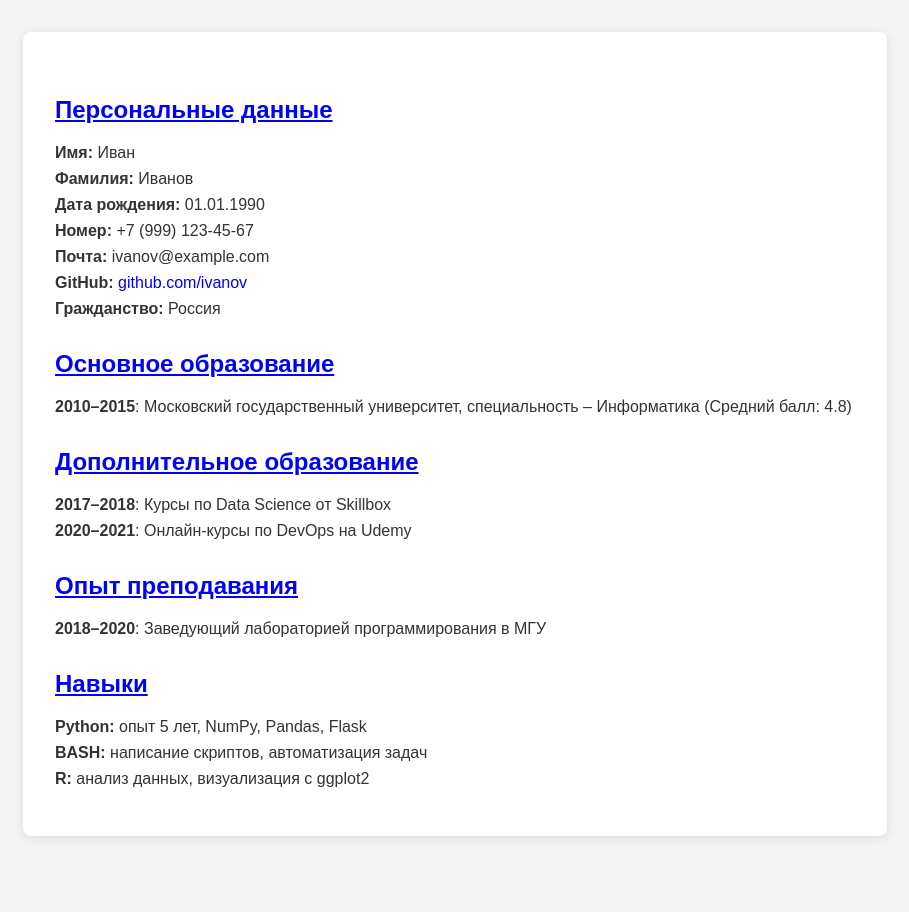
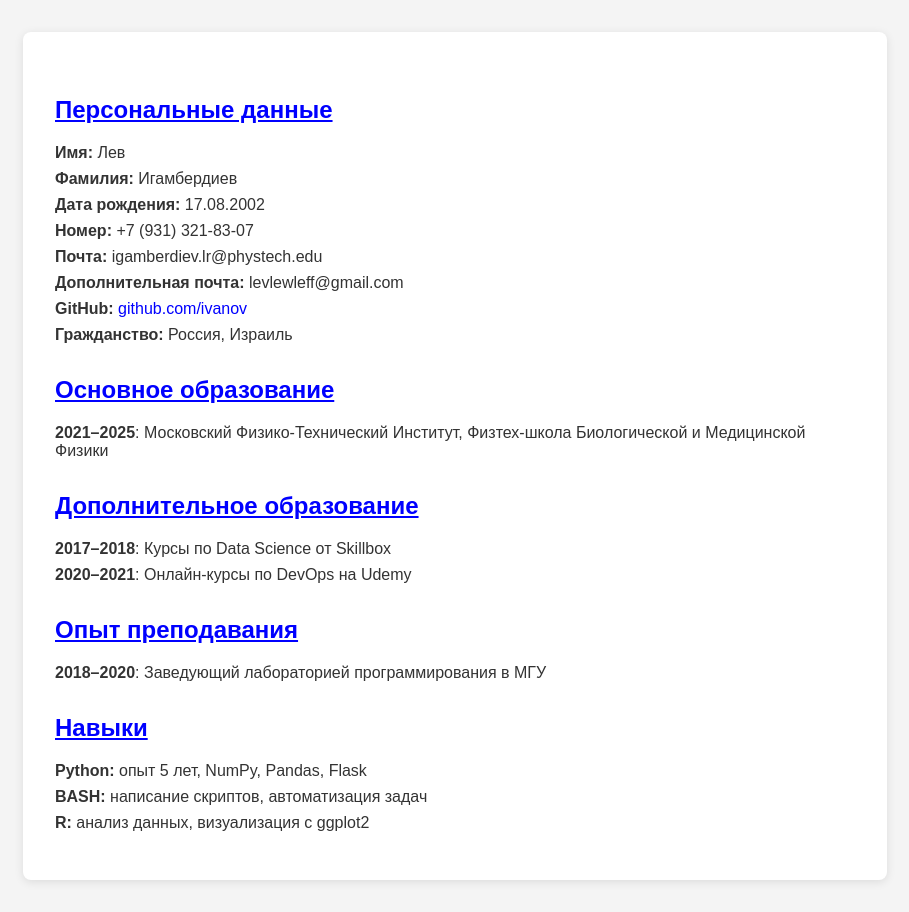
Before and after one commit to LeviusBI/CV, a plain HTML site: page index.html in a window 1280 px wide. Shown: the whole page, without its empty margins (185-1094 px from the left). Before the commit the page ends 868 px from the top, so only its background shows below. Drawn offline with Linux system fonts and the light colour scheme.

Commit message:
Update index.html

```diff
--- a/index.html
+++ b/index.html
@@ -11,18 +11,19 @@
 
     <h2 class="section-title">Персональные данные</h2>
     <ul>
-      <li><strong>Имя:</strong> Иван</li>
-      <li><strong>Фамилия:</strong> Иванов</li>
-      <li><strong>Дата рождения:</strong> 01.01.1990</li>
-      <li><strong>Номер:</strong> +7 (999) 123-45-67</li>
-      <li><strong>Почта:</strong> ivanov@example.com</li>
+      <li><strong>Имя:</strong> Лев</li>
+      <li><strong>Фамилия:</strong> Игамбердиев</li>
+      <li><strong>Дата рождения:</strong> 17.08.2002</li>
+      <li><strong>Номер:</strong> +7 (931) 321-83-07</li>
+      <li><strong>Почта:</strong> igamberdiev.lr@phystech.edu</li>
+      <li><strong>Дополнительная почта:</strong> levlewleff@gmail.com</li>
       <li><strong>GitHub:</strong> <a href="https://github.com/ivanov " target="_blank">github.com/ivanov</a></li>
-      <li><strong>Гражданство:</strong> Россия</li>
+      <li><strong>Гражданство:</strong> Россия, Израиль</li>
     </ul>
 
     <h2 class="section-title">Основное образование</h2>
     <ul>
-      <li><strong>2010–2015</strong>: Московский государственный университет, специальность – Информатика (Средний балл: 4.8)</li>
+      <li><strong>2021–2025</strong>: Московский Физико-Технический Институт, Физтех-школа Биологической и Медицинской Физики</li>
     </ul>
 
     <h2 class="section-title">Дополнительное образование</h2>
```
